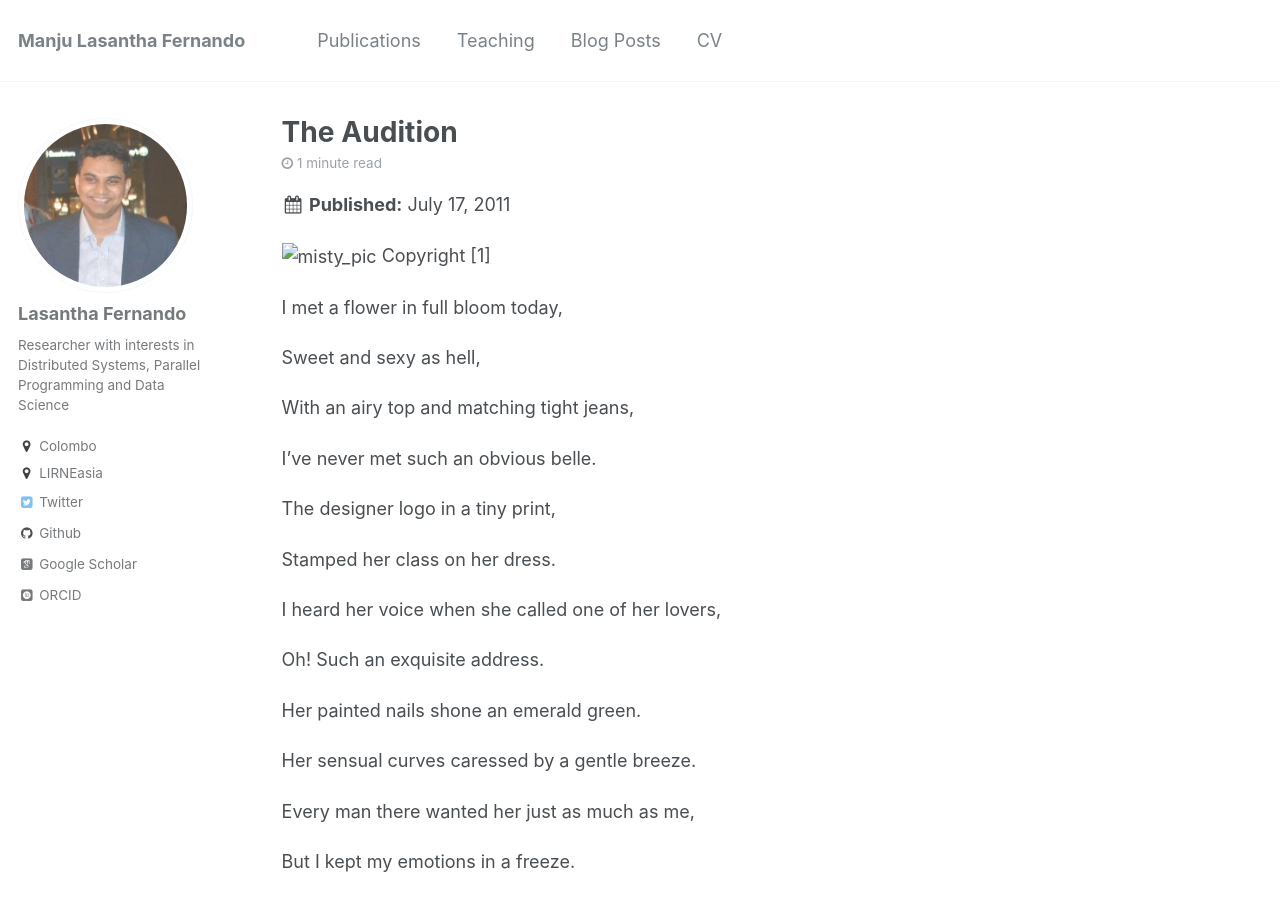
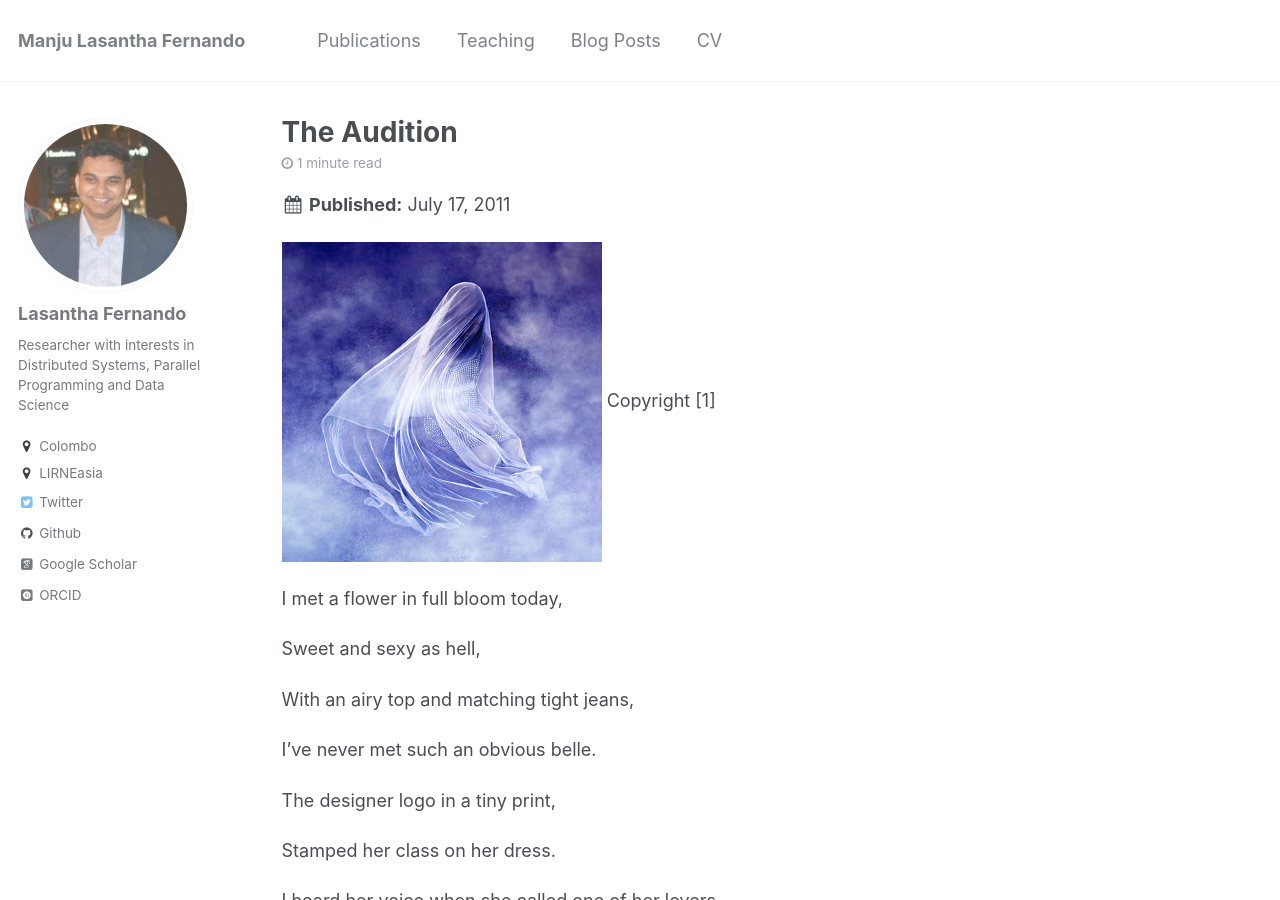
Before and after one commit to lasanthafdo/lasanthafdo.github.io, a Jekyll site: the page built from _posts/2011-07-17-the-audition.md, in a window 1280 px wide and 900 px high. Built offline with Jekyll 4.4.1, drawn with Linux system fonts in a browser that asks for light colours; some web fonts are replaced.

Commit message:
Update 2011-07-17-the-audition.md

```diff
--- a/_posts/2011-07-17-the-audition.md
+++ b/_posts/2011-07-17-the-audition.md
@@ -10,7 +10,7 @@ tags:
 
 
 <p float="center">
-  <img src="images/terra-kate-6.jpg" title="Imaginary image of a seductress?" alt="misty_pic" />
+  <img src="https://lasanthafdo.github.io/images/terra-kate-6.jpg" title="Imaginary image of a seductress?" alt="misty_pic" />
   Copyright [1]
 </p>
 
```
